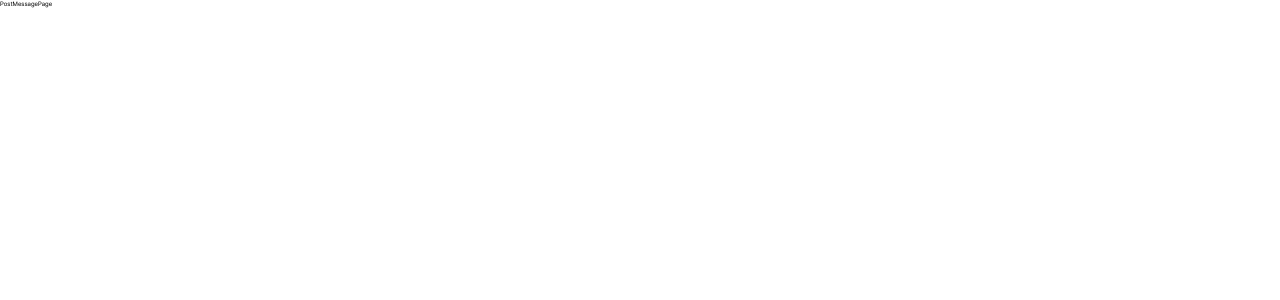
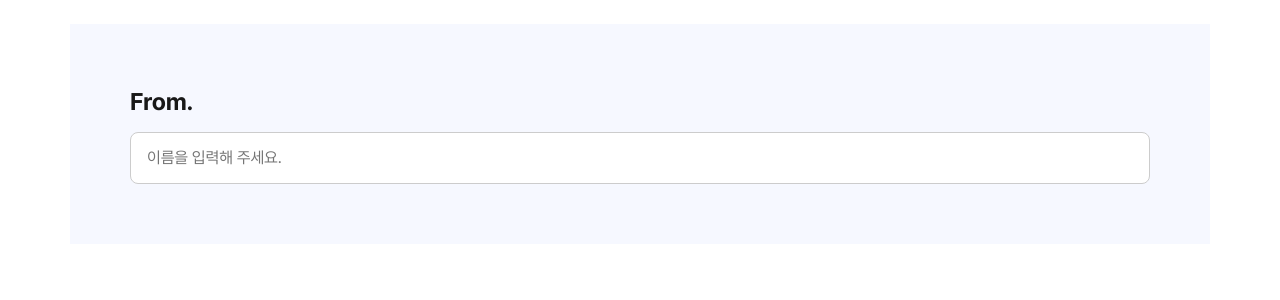
Before and after one commit to Rolligo/rolling, a React (Create React App) app: page /post/1/message in a window 1280 px wide. Shown: the top 300 px of the page. Built offline with nearby package versions, Linux system fonts and the light colour scheme.

Commit message:
feat: 인풋 컴포넌트 onBlur 이벤트 처리

```diff
--- a/src/components/Input/Input.js
+++ b/src/components/Input/Input.js
@@ -1,13 +1,24 @@
 import * as S from "./Input.style";
-import { useState } from "react";
 
-function Input({ placeholder }) {
-  const [isError, setIsError] = useState(false);
-
-  return(
+function Input({
+  isError,
+  placeholder,
+  errorMessage,
+  inputValue,
+  onChange,
+  onBlur,
+}) {
+  return (
     <>
-      <S.InputContainer type="text" error={isError} placeholder={placeholder} />
-      {isError && <S.InputError>Error message</S.InputError>}
+      <S.InputContainer
+        type="text"
+        error={isError}
+        placeholder={placeholder}
+        inputValue={inputValue}
+        onChange={onChange}
+        onBlur={onBlur}
+      />
+      {isError && <S.InputError>{errorMessage}</S.InputError>}
     </>
   );
 }
--- a/src/components/Input/Input.style.js
+++ b/src/components/Input/Input.style.js
@@ -3,7 +3,7 @@ import { FONT_STYLE } from "styles/fontStyle";
 import { COLORS } from "styles/palette";
 
 export const InputContainer = styled.input`
-  width: 32rem;
+  width: 100%;
   padding: 1.2rem 1.6rem;
   border-radius: 0.8rem;
   border-width: 0.1rem;
--- a/src/pages/PostMessagePage/PostMessagePage.jsx
+++ b/src/pages/PostMessagePage/PostMessagePage.jsx
@@ -1,8 +1,38 @@
-import React from "react";
+import React, { useState } from "react";
 import * as S from "./PostMessagePage.style";
+import Input from "components/Input";
 
 const PostMessagePage = () => {
-  return <div>PostMessagePage</div>;
+  const [isError, setIsError] = useState(false);
+  const [inputValue, setInputValue] = useState("");
+
+  function handleInputChange(e) {
+    e.preventDefault();
+    setInputValue(e.target.value);
+    setIsError(false);
+  }
+
+  function blurHandler(e) {
+    if (inputValue === "") {
+      setIsError(true);
+    }
+  }
+
+  return (
+    <S.PostMessagePageDiv>
+      <S.Section>
+        <S.H1>From.</S.H1>
+        <Input
+          isError={isError}
+          placeholder="이름을 입력해 주세요."
+          errorMessage="값을 입력해 주세요."
+          inputValue={inputValue}
+          onChange={(e) => handleInputChange(e)}
+          onBlur={(e) => blurHandler(e)}
+        />
+      </S.Section>
+    </S.PostMessagePageDiv>
+  );
 };
 
 export default PostMessagePage;
--- a/src/pages/PostMessagePage/PostMessagePage.style.js
+++ b/src/pages/PostMessagePage/PostMessagePage.style.js
@@ -0,0 +1,51 @@
+import styled from "styled-components";
+import { onPc, onTablet } from "styles/mediaQuery";
+import { FONT_STYLE } from "styles/fontStyle";
+import { COLORS } from "styles/palette";
+
+export const PostMessagePageDiv = styled.main`
+  padding: 0 2.4rem;
+  display: flex;
+  flex-direction: column;
+  align-items: center;
+
+  ${onTablet} {
+    padding: 0 auto;
+  }
+
+  ${onPc} {
+  }
+`;
+
+export const Section = styled.section`
+  width: 100%;
+  background: ${COLORS.SURFACE};
+  padding: 5rem 0 0 0;
+  margin-top: 2.4rem;
+  display: flex;
+  flex-direction: column;
+
+  ${onTablet} {
+    width: 70.6rem;
+  }
+
+  ${onPc} {
+    padding: 6rem 6rem;
+    width: 100%;
+    max-width: 114rem;
+  }
+`;
+
+export const H1 = styled.div`
+  margin-bottom: 1.2rem;
+
+  color: ${COLORS.GRAY_900};
+  ${FONT_STYLE.BOLD_24}
+  font-weight: 700;
+
+  ${onTablet} {
+  }
+
+  ${onPc} {
+  }
+`;
```
